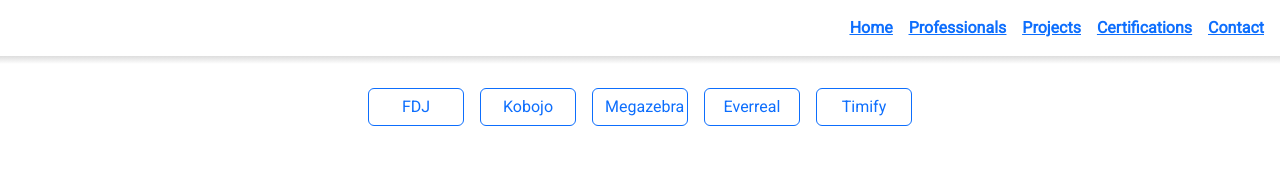
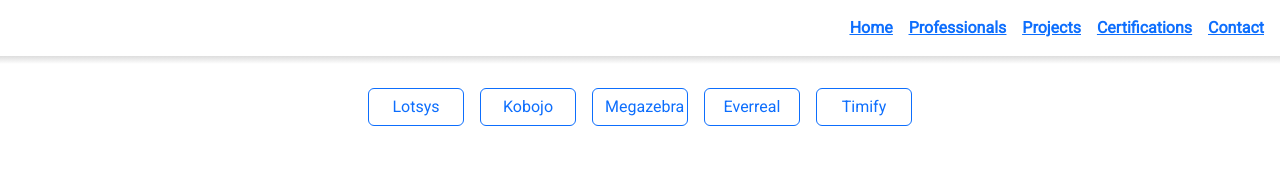
Before and after one commit to petithomme/website, a Vue app: page /professionals in a window 1280 px wide. Shown: the top 185 px of the page. Built offline with nearby package versions, Linux system fonts and the light colour scheme; the HTML template or start-up script is replaced by a standard one.

Commit message:
work component WIP

```diff
--- a/src/components/ProfessionalsComponent.vue
+++ b/src/components/ProfessionalsComponent.vue
@@ -33,9 +33,11 @@
                 images: {
                     Everreal: 4
                 },
-                companies: ['FDJ','Kobojo','Megazebra', 'Everreal', 'Timify'],
+                companies: ['Lotsys','Kobojo','Megazebra', 'Everreal', 'Timify'],
                 descriptions: {
-
+                    Lotsys: 'Lotsys was the innovation, technology and services hub of the Group FDJ. Its mission was to provide responsive and high-performing services.',
+                    Kobojo: 'Kobojo was a French video game developer and distribution company based in Paris. It was acquired by Celsius online in 2017',
+                    Megazebra: 'MegaZebra is a game development company located in Munich that develops free-to-play games for social networks like Facebook and mobile devices, such as smartphones and tablets',
                     Everreal: 'EverReal is a digital real estate rental and sales software. It simplifies the processes from marketing and selecting interested parties to handover, for better, more successful work.',
                     Timify: 'Scheduling solutions for teams and enterprises\n Convenient and instant appointment booking for your customers. Powerful and efficient scheduling for your entire business.'
                 },
```
